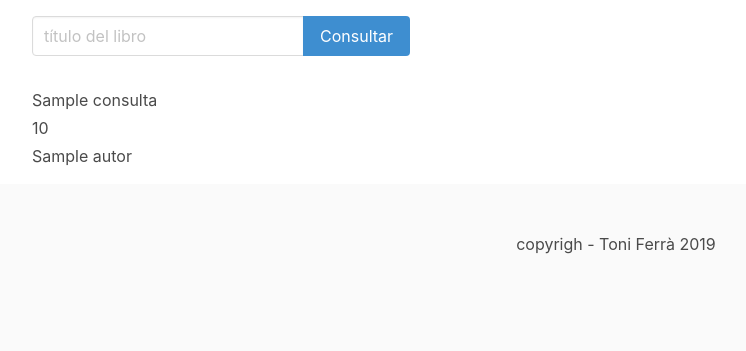
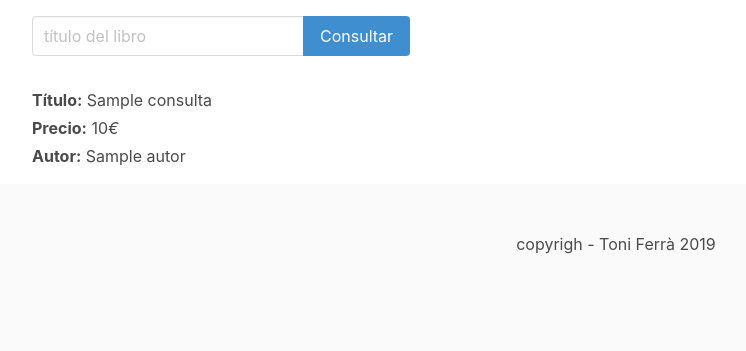
Before and after one commit to ibecon2019profetoni/templateFLASK, a Flask app: template templates/index.html in a window 1280 px wide. Shown: the part 161-512 px from the top of the page, without its empty margins (24-770 px from the left). Run offline with Flask 2, Linux system fonts and the light colour scheme; the template is opened without the code that fills it: most values are stand-ins (such as "Sample title", 1, 10 or a date in 2020); some libraries are stand-ins or nearby versions.

Commit message:
Ultimos coletazos

```diff
--- a/templates/index.html
+++ b/templates/index.html
@@ -20,9 +20,13 @@
 
 {% for titulo, precio, autor in consulta %}
   <ul class="content respuesta__lista">
-    <li>{{ titulo }}</li>
-    <li>{{ precio }}</li>
-    <li>{{ autor }}</li>
+    <li><b>Título:</b> {{ titulo }}</li>
+    {% if precio != None %}
+    <li><b>Precio:</b> {{ precio }}<i>€</i></li>
+    {% else %}
+    <li><b>Precio no disponible!</b></i></li>
+    {% endif %}
+    <li><b>Autor:</b> {{ autor }}</li>
   </ul>
   {% endfor %}
 
```
